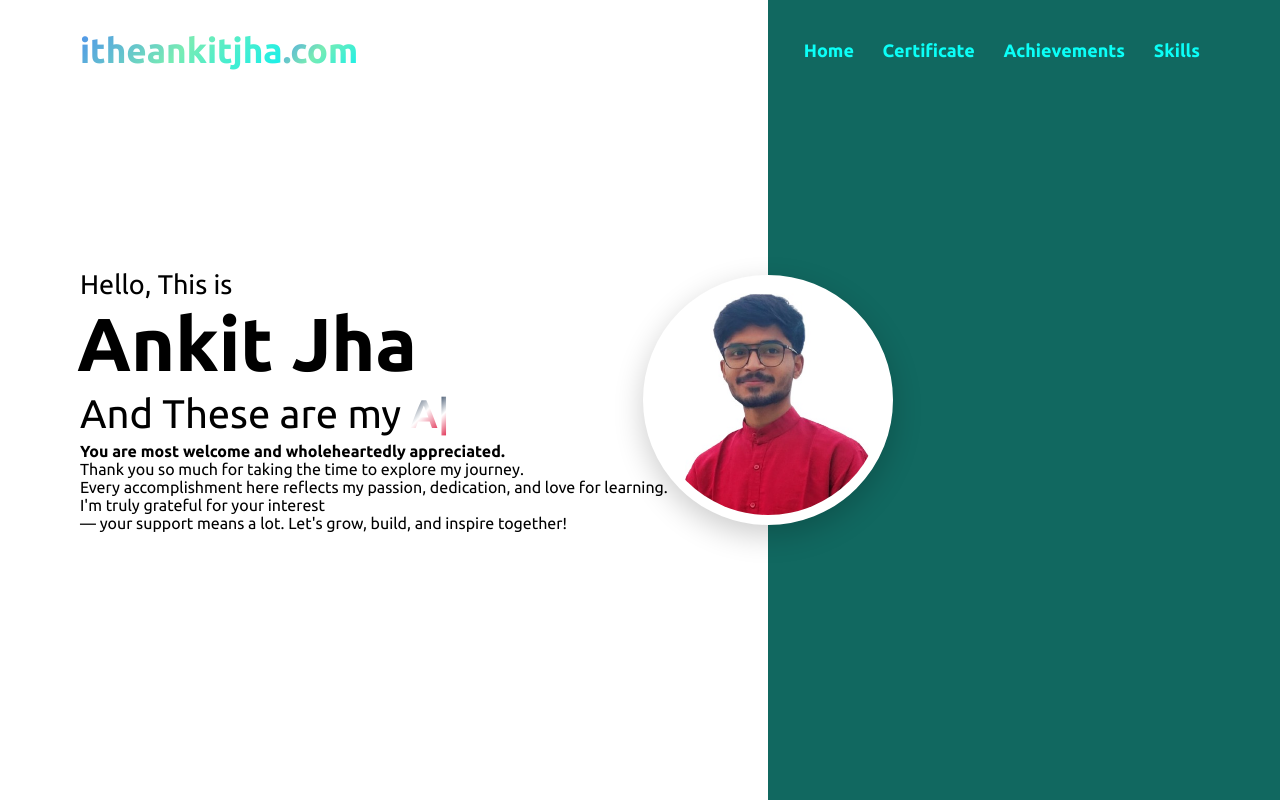
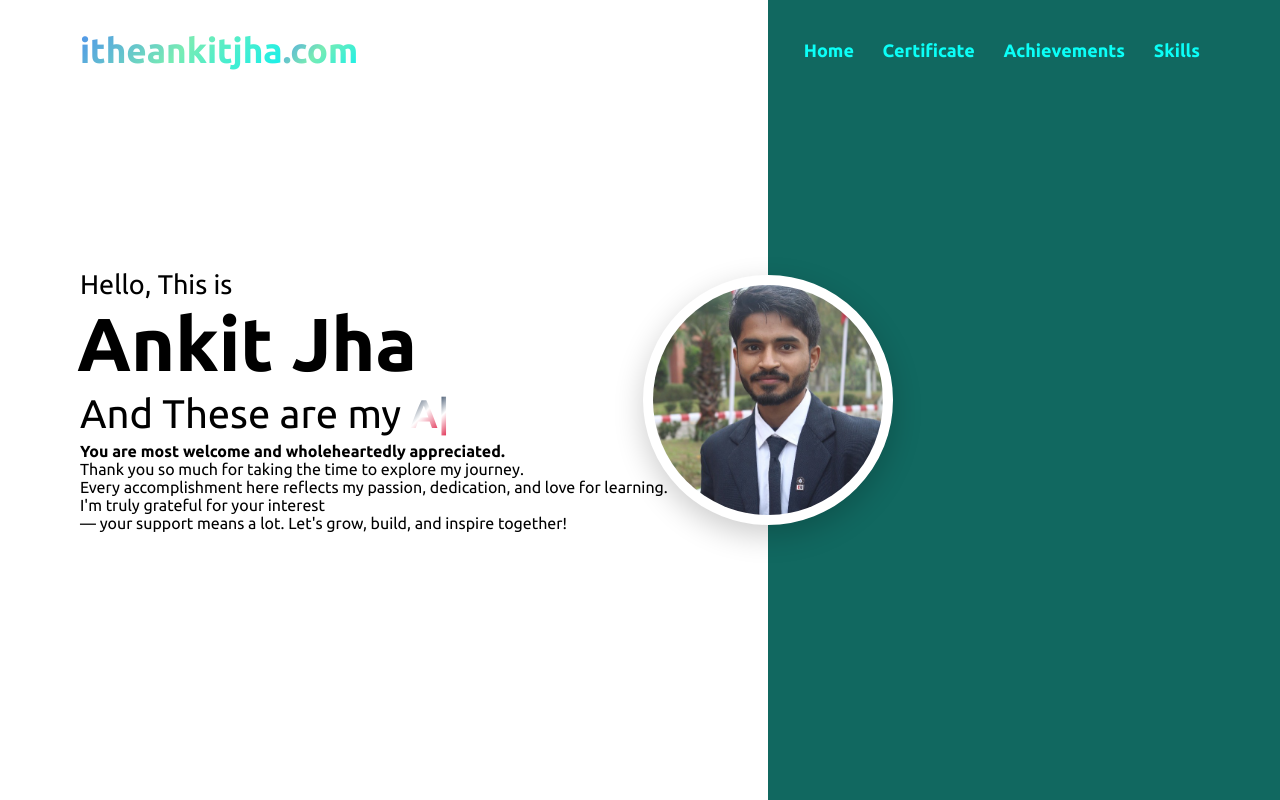
Before and after one commit to itheankitjha/_itheankitjha, a plain HTML site: page Achivemets.html in a window 1280 px wide. Shown: the top 800 px of the page. Drawn offline with nearby package versions, Linux system fonts and the light colour scheme.

Commit message:
Update Achivemets.html

```diff
--- a/Achivemets.html
+++ b/Achivemets.html
@@ -44,7 +44,7 @@
               </div>
             </div>
             <div class="image-frame">
-              <img src="My Image 1.jpg" alt="Profile Image">
+              <img src="My Image 1.1.jpg" alt="Profile Image">
           </div>
           </section>
 
```
